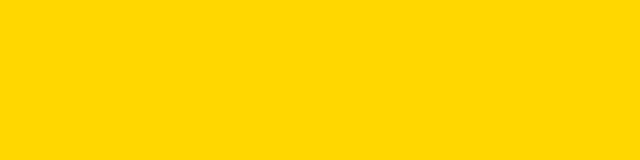
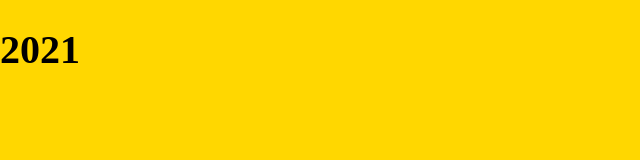
Before and after one commit to KOZYQWAN/MOSHIFY, a plain HTML site: page index.html in a window 1280 px wide. Shown: the whole page, without its empty margins (0-640 px from the left). Drawn offline with Linux system fonts and the light colour scheme.

Commit message:
Initial commit.

```diff
--- a/CSS/style.css
+++ b/CSS/style.css
@@ -1,3 +1,7 @@
 body {
   background: gold;
+  font-size: 2rem;
 }
+html {
+  font-size: 62.5%;
+}
--- a/index.html
+++ b/index.html
@@ -10,6 +10,6 @@
     <title>Document</title>
 </head>
 <body>
-
+    <h1>2021</h1>
 </body>
 </html>
```
